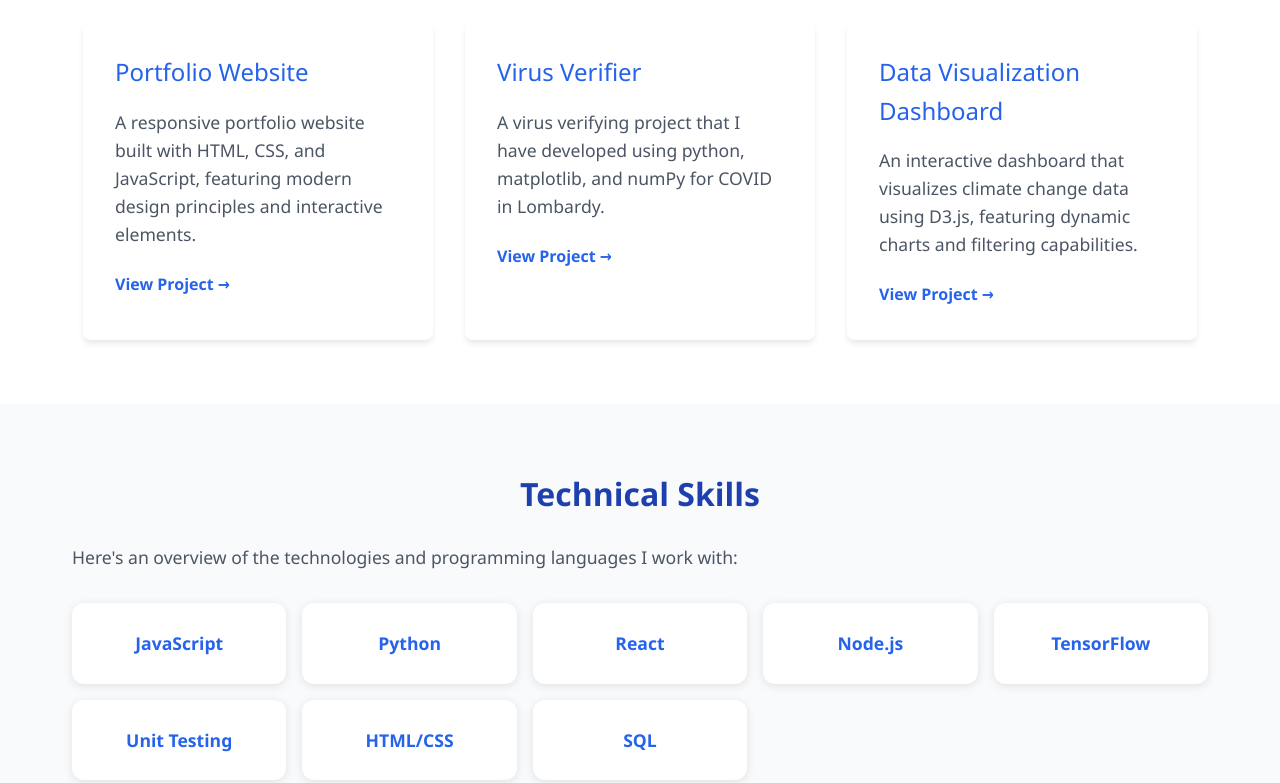
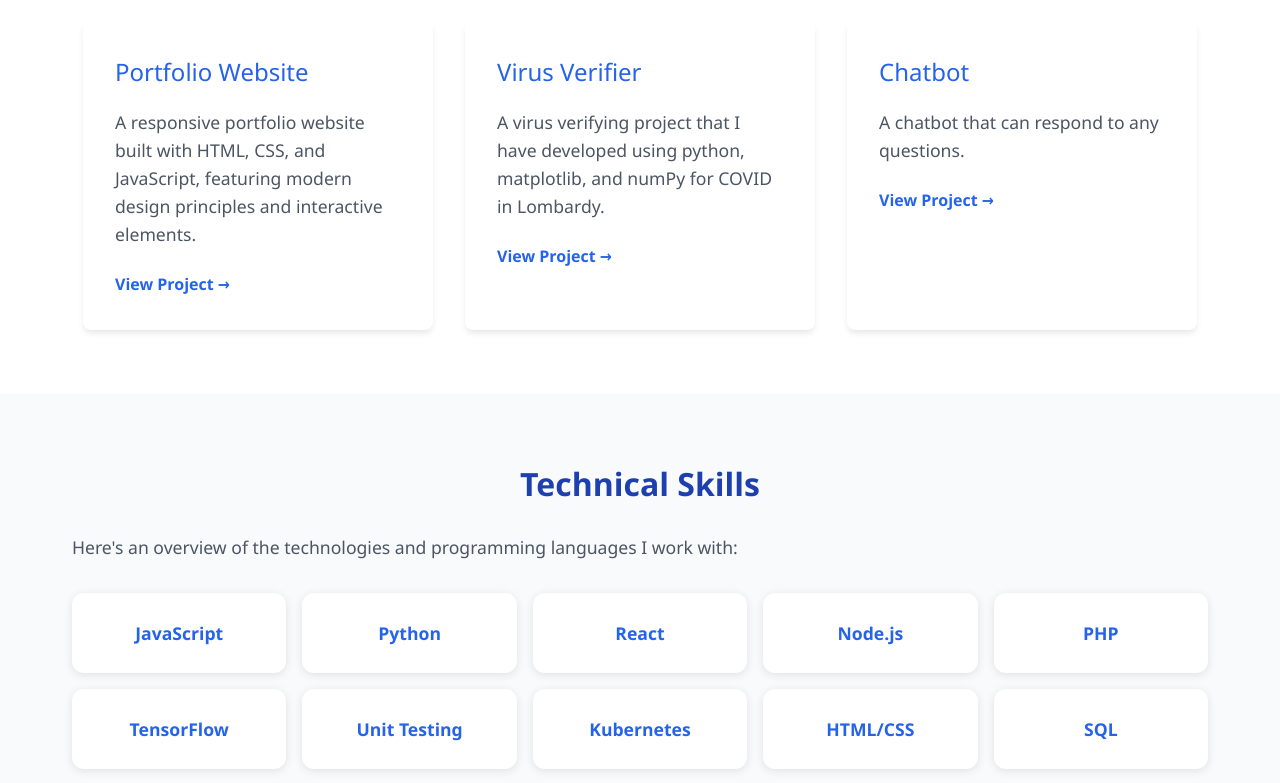
Before and after one commit to adamb5/W1, a plain HTML site: page index.html in a window 1280 px wide. Shown: the part 1823-2606 px from the top of the page. Drawn offline with Linux system fonts and the light colour scheme.

Commit message:
Add files via upload

```diff
--- a/index.html
+++ b/index.html
@@ -103,9 +103,9 @@
                         <a href="https://github.com/adamb5/Virus-Verifier" class="project-link">View Project →</a>
                     </div>
                     <div class="project-card">
-                        <h3>Data Visualization Dashboard</h3>
-                        <p>An interactive dashboard that visualizes climate change data using D3.js, featuring dynamic charts and filtering capabilities.</p>
-                        <a href="https://github.com" class="project-link">View Project →</a>
+                        <h3>Chatbot</h3>
+                        <p>A chatbot that can respond to any questions.</p>
+                        <a href="https://github.com/adamb5/Chatbot" class="project-link">View Project →</a>
                     </div>
                 </div>
             </div>
--- a/script.js
+++ b/script.js
@@ -51,8 +51,10 @@ document.addEventListener('DOMContentLoaded', function() {
             { name: 'Python' },
             { name: 'React' },
             { name: 'Node.js' },
+            { name: 'PHP' },
             { name: 'TensorFlow' },
             { name: 'Unit Testing' },
+            { name: 'Kubernetes' },
             { name: 'HTML/CSS' },
             { name: 'SQL' }
         ];
```
